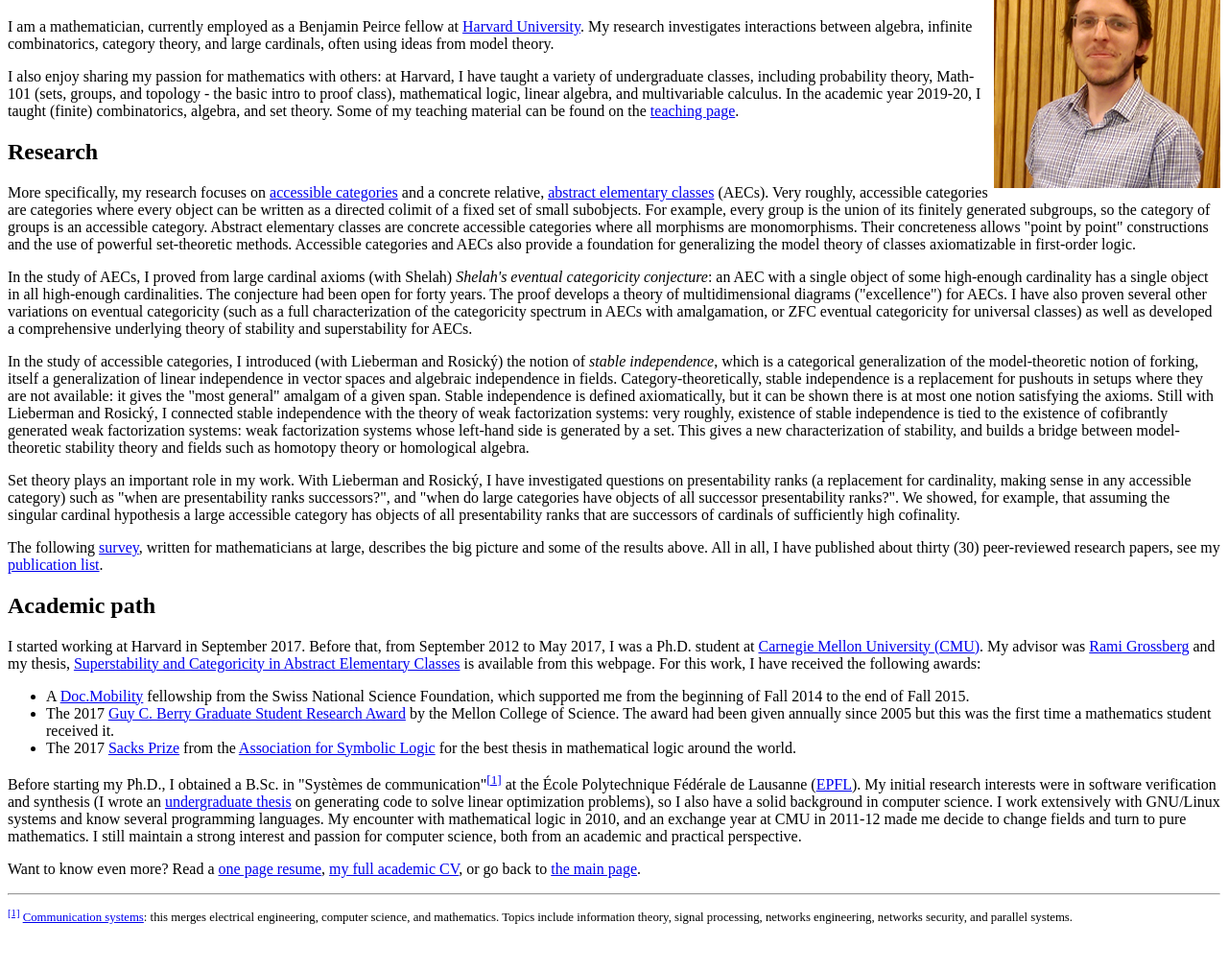
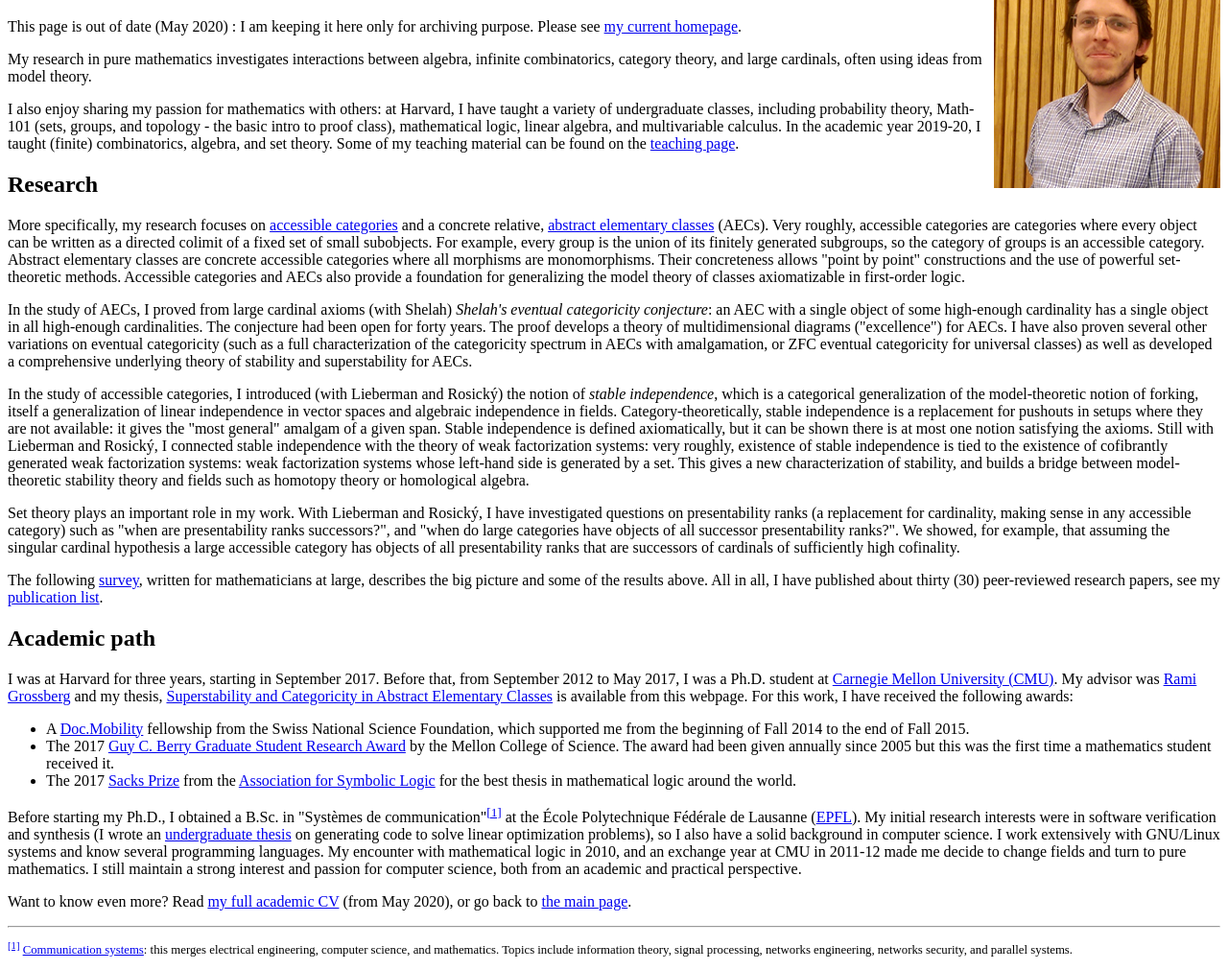
Before and after one commit to svasey/svasey.github.io, a plain HTML site: page academic-homepage-may-2020/about.html in a window 1280 px wide. Shown: the part 61-1072 px from the top of the page at 96% size. Before the commit the page ends 1038 px from the top, so only its background shows below. Drawn offline with Linux system fonts and the light colour scheme.

Commit message:
academic homepage

```diff
--- a/academic-homepage-may-2020/about.html
+++ b/academic-homepage-may-2020/about.html
@@ -16,9 +16,12 @@
     <img src="sv-2017.jpg" class="sv-pict" alt="Sebastien Vasey" />
     <h1>About Sebastien Vasey</h1>
 
-        <p>
-      I am a mathematician, currently employed as a Benjamin Peirce fellow at <a href="http://www.math.harvard.edu/">Harvard University</a>. My research investigates interactions between algebra, infinite combinatorics, category theory, and large cardinals, often using ideas from model theory.
-	</p>
+    <p>
+      This page is out of date (May 2020) : I am keeping it here only for archiving purpose. Please see <a href="http://svasey.github.io">my current homepage</a>.
+
+    <p>
+      My research in pure mathematics investigates interactions between algebra, infinite combinatorics, category theory, and large cardinals, often using ideas from model theory.
+    </p>
     <p>
       I also enjoy sharing my passion for mathematics with others: at Harvard, I have taught a variety of undergraduate classes, including probability theory, Math-101 (sets, groups, and topology - the basic intro to proof class), mathematical logic, linear algebra, and multivariable calculus. In the academic year 2019-20, I taught (finite) combinatorics, algebra, and set theory. Some of my teaching material can be found on the <a href="teaching.html">teaching page</a>.
     </p>
@@ -41,7 +44,7 @@
       The following <a href="papers/vasey-invitation-accessible/vasey-invitation-accessible_latest.pdf">survey</a>, written for mathematicians at large, describes the big picture and some of the results above. All in all, I have published about thirty (30) peer-reviewed research papers, see my <a href="writings.html">publication list</a>.
     </p>
     <h2>Academic path</h2>
-    <p>I started working at Harvard in September 2017. Before that, from September 2012 to May 2017, I was a Ph.D. student at <a href="http://www.cmu.edu">Carnegie Mellon University (CMU)</a>. My advisor was <a href="http://www.math.cmu.edu/~rami/">Rami Grossberg</a> and my thesis, <a href="thesis_04_27_2017.pdf">Superstability and Categoricity in Abstract Elementary Classes</a> is available from this webpage. For this work, I have received the following awards:
+    <p>I was at Harvard for three years, starting in September 2017. Before that, from September 2012 to May 2017, I was a Ph.D. student at <a href="http://www.cmu.edu">Carnegie Mellon University (CMU)</a>. My advisor was <a href="http://www.math.cmu.edu/~rami/">Rami Grossberg</a> and my thesis, <a href="thesis_04_27_2017.pdf">Superstability and Categoricity in Abstract Elementary Classes</a> is available from this webpage. For this work, I have received the following awards:
     </p>
     <ul>
       <li>A <a href="http://www.snf.ch/en/funding/careers/doc-mobility/">Doc.Mobility</a> fellowship from the Swiss National Science Foundation, which supported me from the beginning of Fall 2014 to the end of Fall 2015.</li>
@@ -52,7 +55,7 @@
       Before starting my Ph.D., I obtained a B.Sc. in "Systèmes de communication"<sup><a href="#fn" id="fn">[1]</a></sup> at the École Polytechnique Fédérale de Lausanne (<a href="http://epfl.ch/">EPFL</a>). My initial research interests were in software verification and synthesis (I wrote an <a href="synthesis-rla.html">undergraduate thesis</a> on generating code to solve linear optimization problems), so I also have a solid background in computer science. I work extensively with GNU/Linux systems and know several programming languages. My encounter with mathematical logic in 2010, and an exchange year at CMU in 2011-12 made me decide to change fields and turn to pure mathematics. I still maintain a strong interest and passion for computer science, both from an academic and practical perspective.
     </p>
     <p>
-      Want to know even more? Read a <a href="http://svasey.github.io/vasey-resume.pdf">one page resume</a>, <a href="vasey-cv.pdf">my full academic CV</a>, or go back to <a href="index.html">the main page</a>.
+      Want to know even more? Read <a href="vasey-cv.pdf">my full academic CV</a> (from May 2020), or go back to <a href="index.html">the main page</a>.
     </p>
 
 <hr></hr>
```
Also changed, not shown: academic-homepage-may-2020/index.html (+8 -5 lines), academic-homepage-may-2020/teaching.html (+2 -7 lines), index.html (+1 -1 lines), 2 other files.
